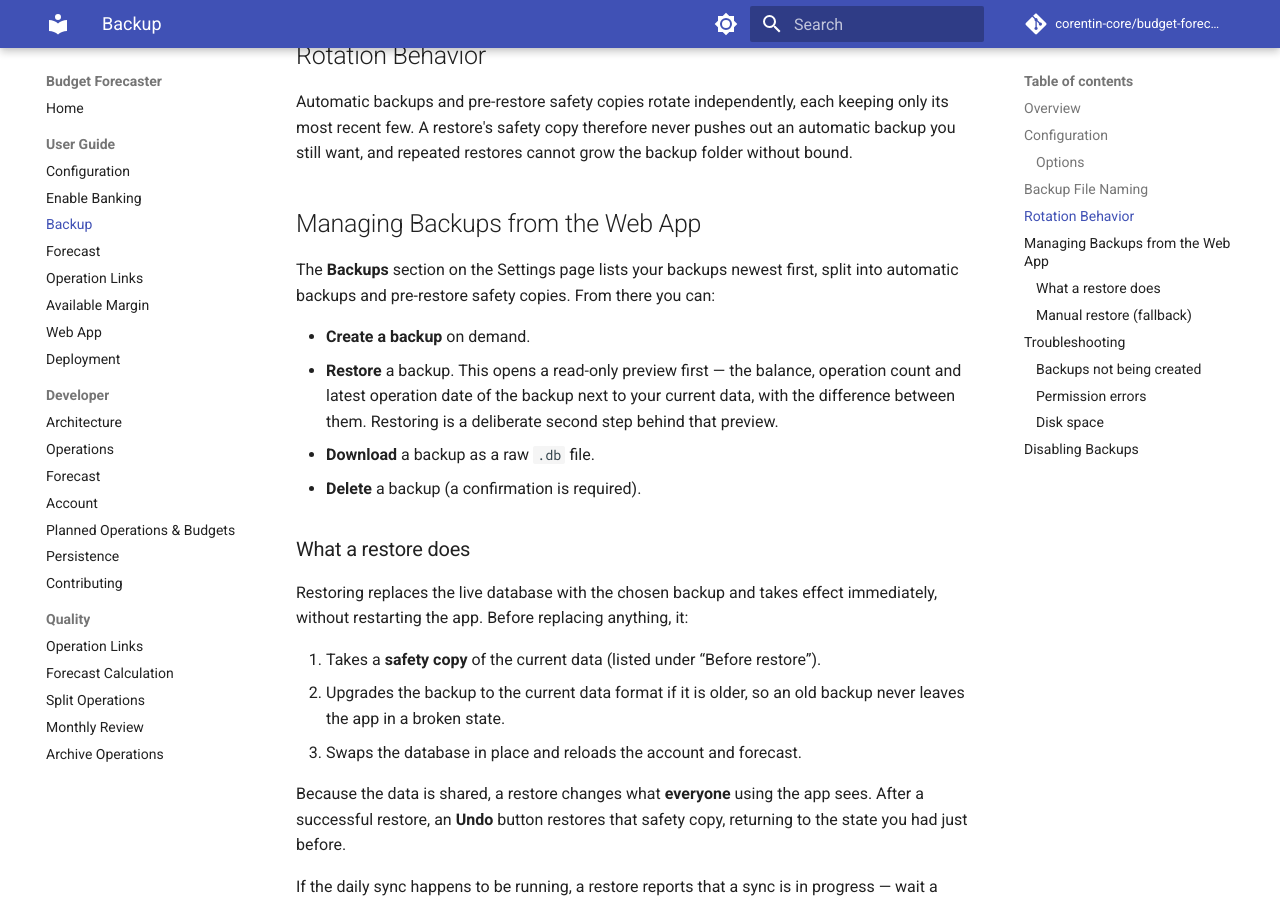
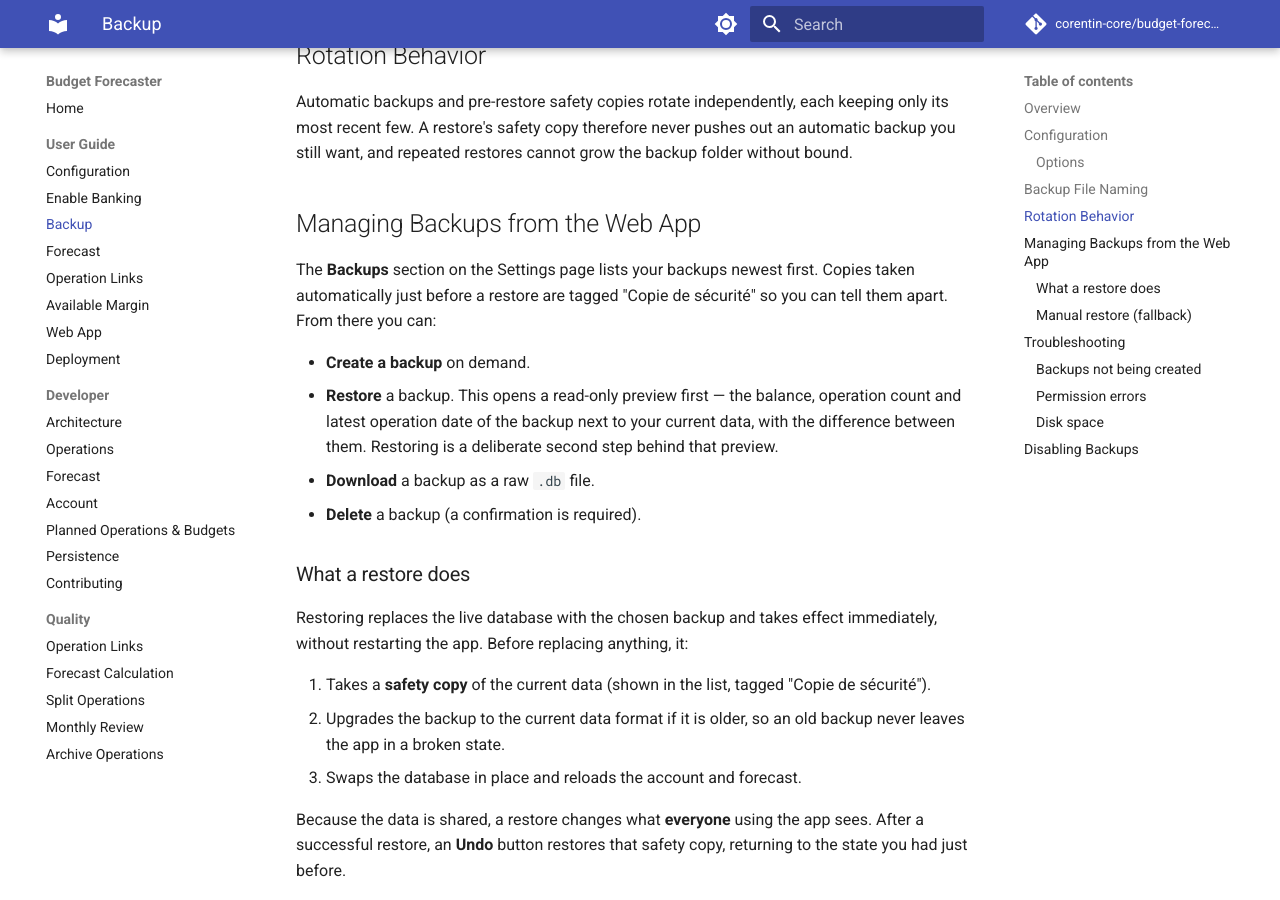
Before and after one commit to corentin-core/budget-forecaster, an MkDocs documentation site: the page built from docs/user/backup.md, in a window 1280 px wide and 900 px high, scrolled down 1404 px. Built offline with MkDocs 1.6.1 and Material for MkDocs 9.7.7, drawn with Linux system fonts in a browser that asks for light colours; comment, search, counter and statistics services are not loaded.

Commit message:
refactor: flat backup list with a safety-copy tag
The two-group split labelled on-demand backups as 'Automatiques', which
is wrong for a backup the user just created by hand, and the 'Avant
restauration' header was opaque.

Show a single newest-first list instead; pre-restore snapshots carry a
'Copie de sécurité' tag with 'créée avant une restauration' helper text.
Recovery only cares about when a backup was taken, and the storage layer
cannot tell startup from on-demand backups apart anyway.

Part of #336

```diff
--- a/budget_forecaster/web/static/app.css
+++ b/budget_forecaster/web/static/app.css
@@ -1759,3 +1759,9 @@
     margin-top: 0.35rem;
   }
 }
+
+.backups .tag + .muted {
+  color: var(--muted);
+  font-size: 0.72rem;
+  margin-left: 0.35rem;
+}
--- a/docs/user/backup.md
+++ b/docs/user/backup.md
@@ -61,8 +61,9 @@
 
 ## Managing Backups from the Web App
 
-The **Backups** section on the Settings page lists your backups newest first, split into
-automatic backups and pre-restore safety copies. From there you can:
+The **Backups** section on the Settings page lists your backups newest first. Copies
+taken automatically just before a restore are tagged "Copie de sécurité" so you can tell
+them apart. From there you can:
 
 - **Create a backup** on demand.
 - **Restore** a backup. This opens a read-only preview first — the balance, operation
@@ -76,7 +77,8 @@
 Restoring replaces the live database with the chosen backup and takes effect
 immediately, without restarting the app. Before replacing anything, it:
 
-1. Takes a **safety copy** of the current data (listed under “Before restore”).
+1. Takes a **safety copy** of the current data (shown in the list, tagged "Copie de
+   sécurité").
 2. Upgrades the backup to the current data format if it is older, so an old backup never
    leaves the app in a broken state.
 3. Swaps the database in place and reloads the account and forecast.
```
Also changed, not shown: 3 other files.
